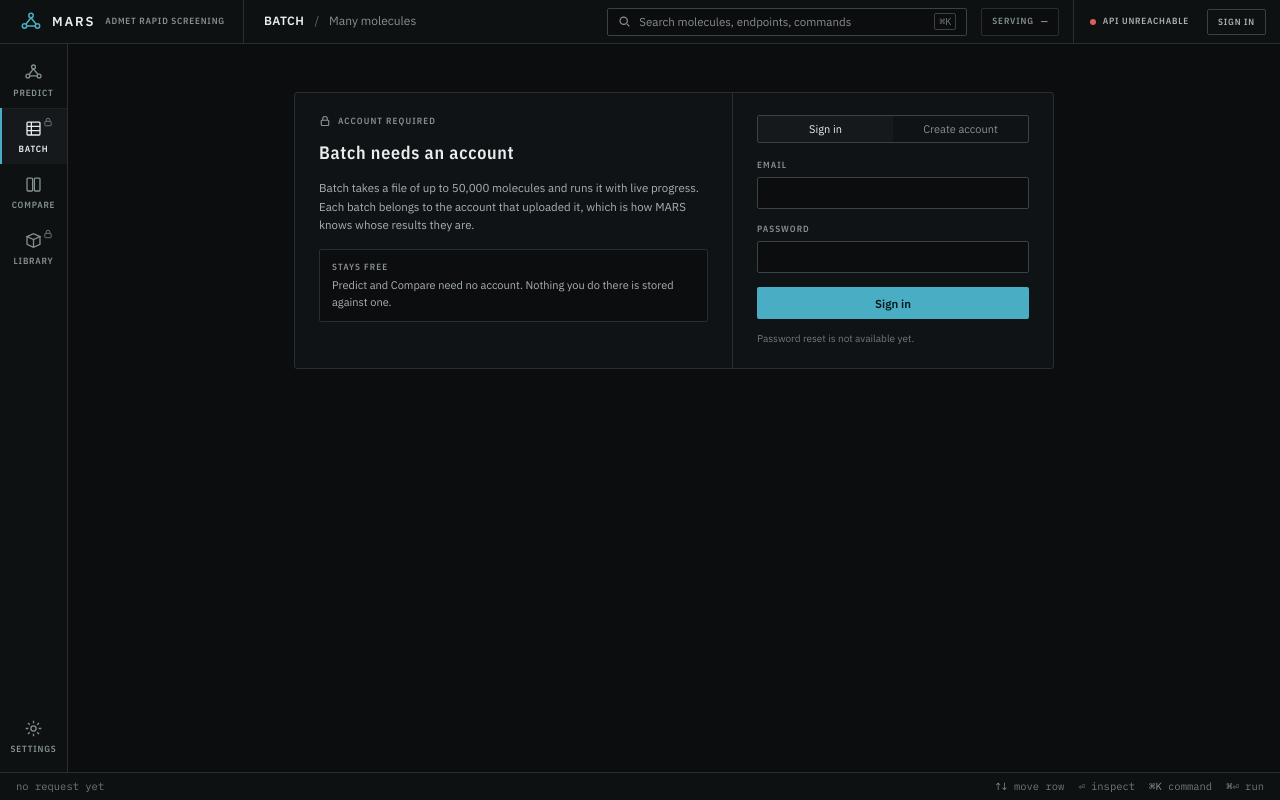
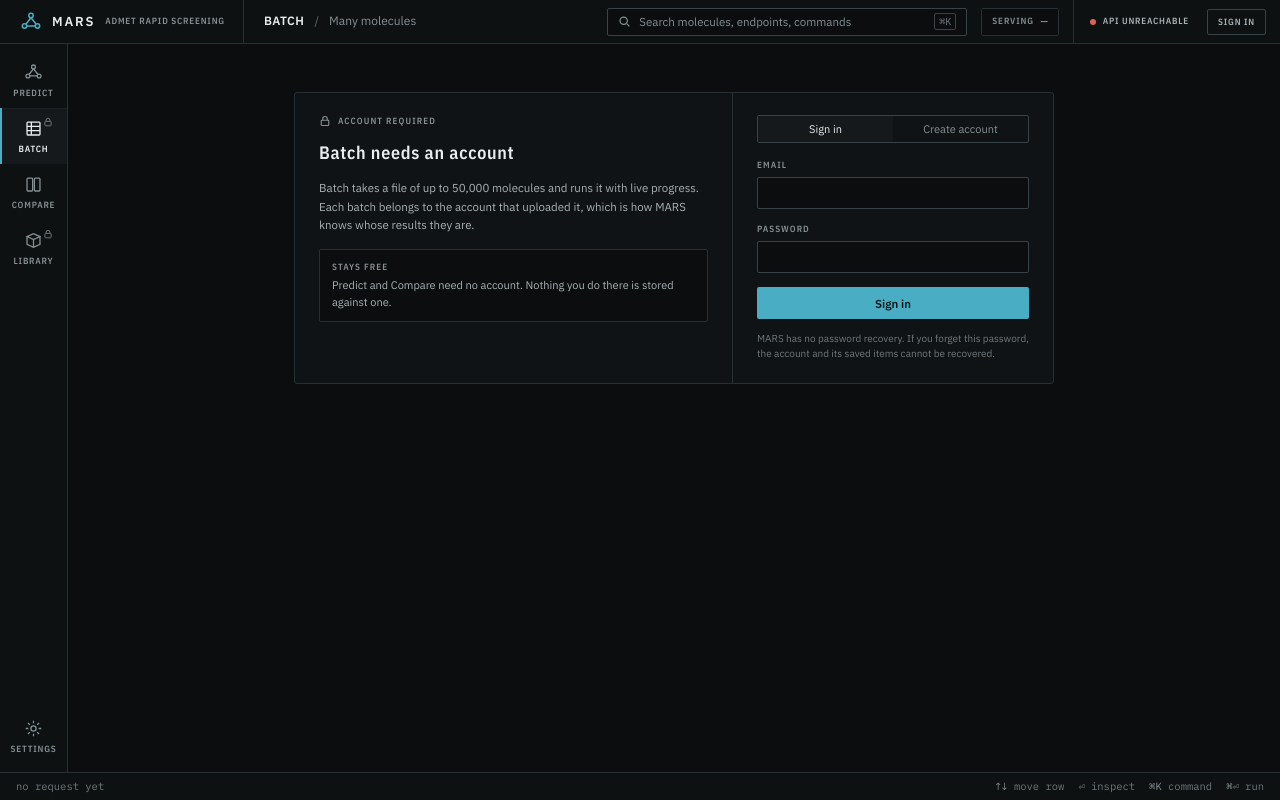
Before and after one commit to Shashquatch28/mars-admet, a React (Vite) app in the folder frontend/: page /batch in a window 1280 px wide. Built offline with nearby package versions, Linux system fonts and the light colour scheme; no server answers.

Commit message:
fix(frontend): say plainly that MARS has no password recovery

```diff
--- a/frontend/src/auth/AccountForm.tsx
+++ b/frontend/src/auth/AccountForm.tsx
@@ -1,7 +1,7 @@
 // Sign in / create account. The cookie is set by the API; this only sends the
 // credentials and reports what the service said. Password reset is not offered:
-// the API issues a token but no email is sent (ADR-022 item 7), so a form would
-// promise something that never arrives.
+// the API issues a token but no email is sent, so MARS launches without account
+// recovery and says so here (ADR-022 item 7).
 import { useId, useState, type FormEvent } from "react";
 import styles from "./auth.module.css";
 import { useAuthSession } from "../app/authSession";
@@ -91,7 +91,10 @@
       <button type="submit" className={styles.submit} disabled={busy}>
         {busy ? "Working…" : mode === "signin" ? "Sign in" : "Create account"}
       </button>
-      <p className={styles.note}>Password reset is not available yet.</p>
+      <p className={styles.note}>
+        MARS has no password recovery. If you forget this password, the account and its saved items cannot be
+        recovered.
+      </p>
     </form>
   );
 }
```
